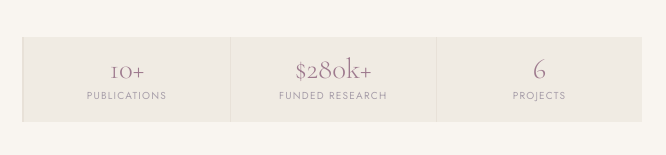
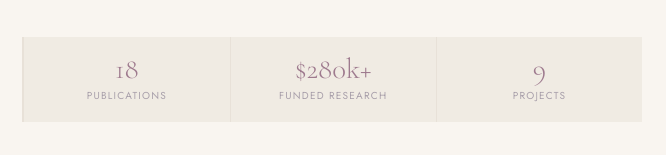
Before and after one commit to angukhan/.github.io, a plain HTML site: page index.html in a window 1280 px wide. Shown: the part 640-795 px from the top of the page, 157-823 px from the left. Drawn offline with nearby package versions, Linux system fonts and the light colour scheme.

Commit message:
Update index.html

```diff
--- a/index.html
+++ b/index.html
@@ -573,7 +573,7 @@
 
     <div class="hero-stat-row fade-up delay-2">
       <div class="hero-stat">
-        <div class="num">10+</div>
+        <div class="num">18</div>
         <span class="lbl">Publications</span>
       </div>
       <div class="hero-stat">
@@ -581,7 +581,7 @@
         <span class="lbl">Funded Research</span>
       </div>
       <div class="hero-stat">
-        <div class="num">6</div>
+        <div class="num">9</div>
         <span class="lbl">Projects</span>
       </div>
     </div>
```
